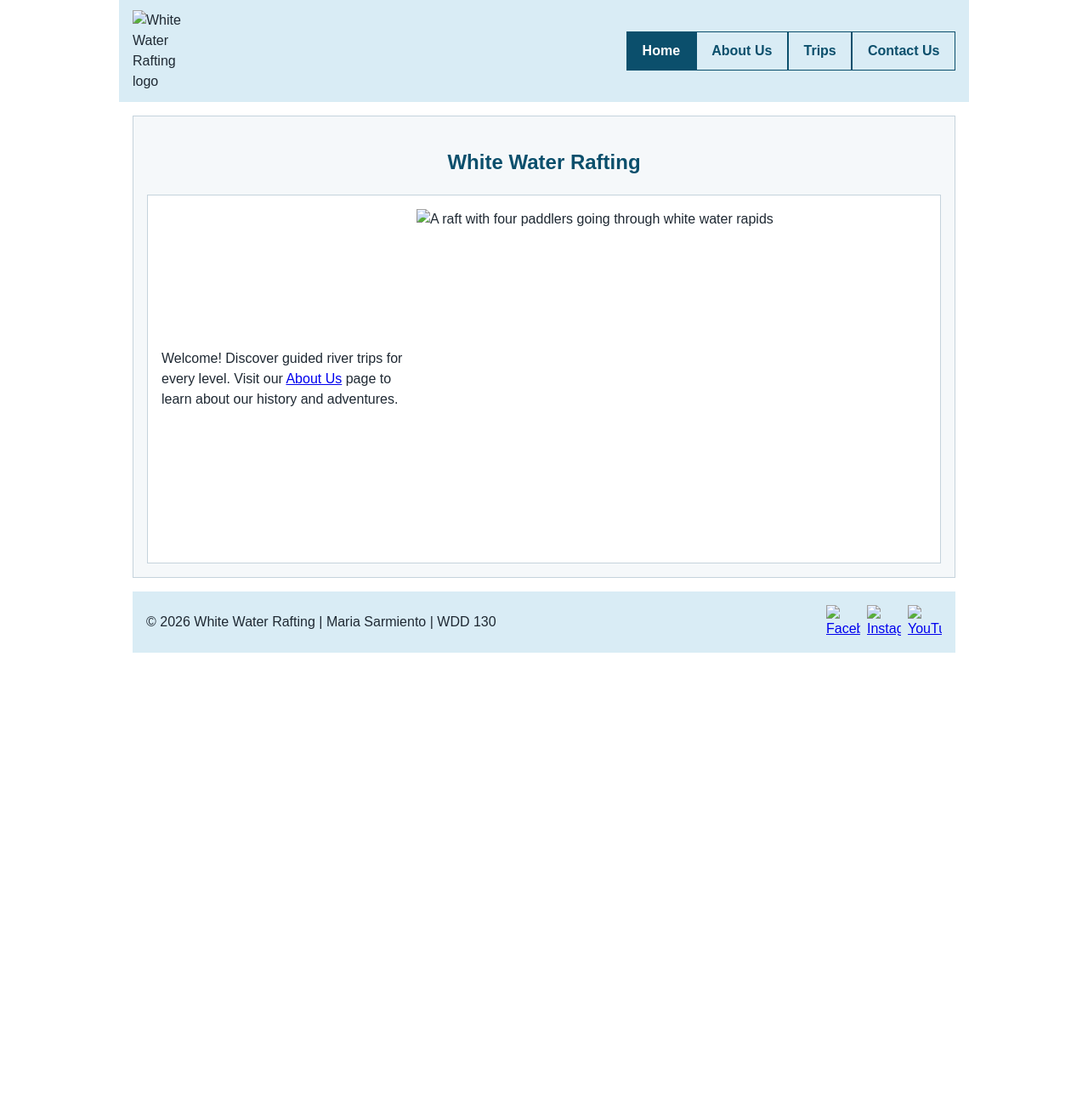
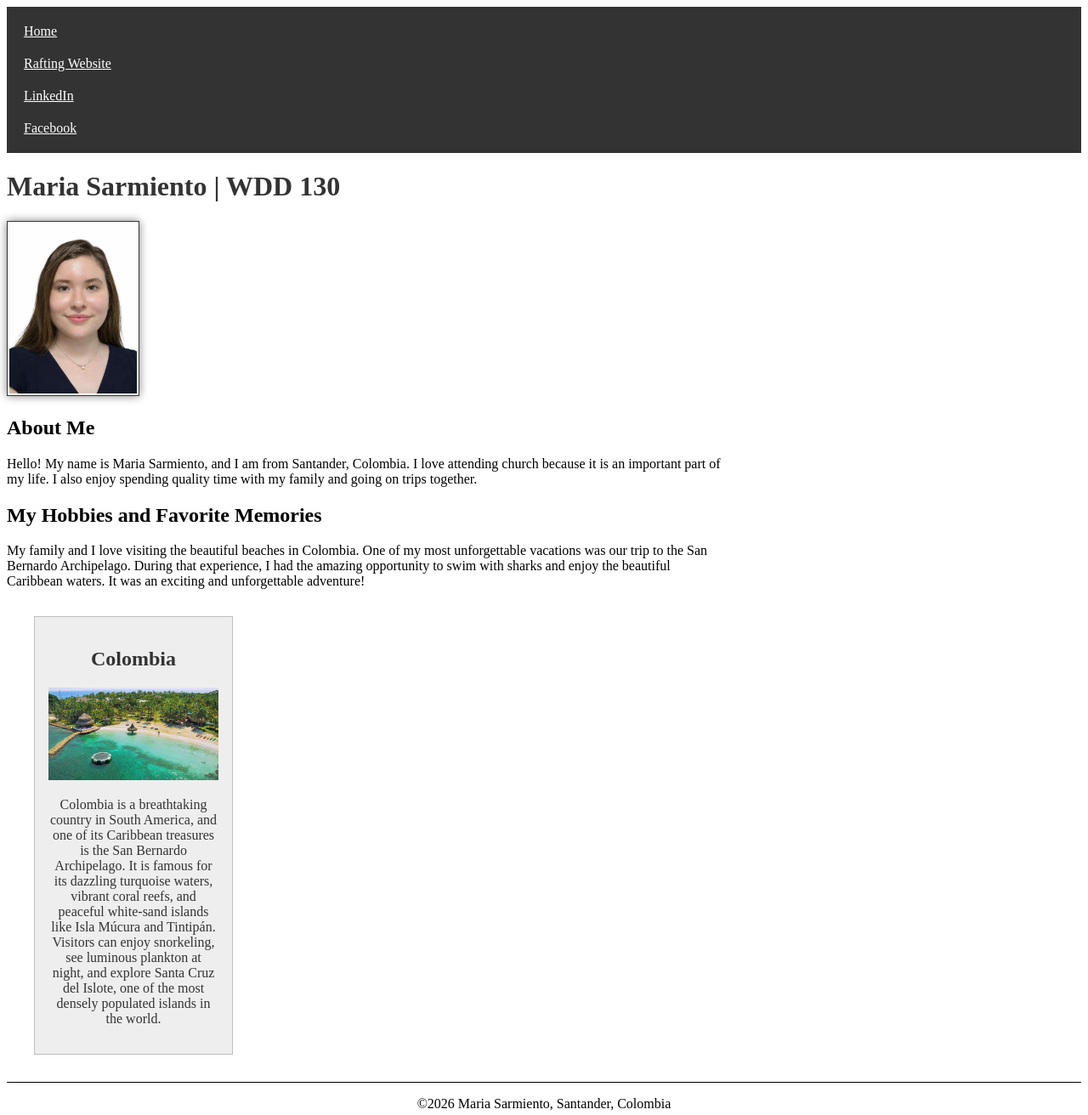
Before and after one commit to male-sarmiento/wdd130, a plain HTML site: page index.html in a window 1280 px wide. Shown: the whole page at 85% size. Before the commit the page ends 800 px from the top, so only its background shows below. Drawn offline with Linux system fonts and the light colour scheme; files that its build step writes are made by us from their sources.

Commit message:
Add files via upload

```diff
--- a/index.html
+++ b/index.html
@@ -4,42 +4,65 @@
 <head>
     <meta charset="utf-8">
     <meta name="viewport" content="width=device-width, initial-scale=1.0">
-    <title>Home | White Water Rafting</title>
-    <meta name="description" content="Learn about our white water rafting company, our history, and the river adventures waiting for you.">
+    <title>Maria Sarmiento | WDD 130</title>
+    <meta name="description" content="My personal homepage about me and my home country, Colombia.">
     <meta name="author" content="Maria Sarmiento">
-    <link rel="stylesheet" href="styles/rafting.css">
+    <link rel="stylesheet" href="styles/styles.css">
 </head>
 
 <body>
     <header>
-        <img src="images/logo.svg" alt="White Water Rafting logo" width="80" height="80">
         <nav>
-            <ul class="navigation">
-                <li><a href="index.html" class="active">Home</a></li>
-                <li><a href="about.html">About Us</a></li>
-                <li><a href="#">Trips</a></li>
-                <li><a href="#">Contact Us</a></li>
-            </ul>
+            <a href="#">Home</a>
+            <a href="wwr/">Rafting Website</a>
+            <a href="https://www.linkedin.com" target="_blank" rel="noopener">LinkedIn</a>
+            <a href="https://www.facebook.com" target="_blank" rel="noopener">Facebook</a>
         </nav>
     </header>
+    <div class="grid">
+    <main>
+        <h1>Maria Sarmiento | WDD 130</h1>
+        <img src="images/profile.jpeg" alt="Hello, my name is Maria Sarmiento" width="200">
+        <section>
+    <h2>About Me</h2>
+    <p>
+        Hello! My name is Maria Sarmiento, and I am from Santander, Colombia.
+        I love attending church because it is an important part of my life.
+        I also enjoy spending quality time with my family and going on trips
+        together.
+    </p>
+</section>
 
-    <main>
-        <section class="intro">
-            <h1>White Water Rafting</h1>
-            <div class="intro-content">
-                <p>Welcome! Discover guided river trips for every level. Visit our <a href="about.html">About Us</a> page to learn about our history and adventures.</p>
-                <img src="images/hero-rafting.webp" alt="A raft with four paddlers going through white water rapids" width="600" height="400">
-            </div>
-        </section>
+<section>
+    <h2>My Hobbies and Favorite Memories</h2>
+    <p>
+        My family and I love visiting the beautiful beaches in Colombia.
+        One of my most unforgettable vacations was our trip to the
+        San Bernardo Archipelago. During that experience, I had the
+        amazing opportunity to swim with sharks and enjoy the beautiful
+        Caribbean waters. It was an exciting and unforgettable adventure!
+    </p>
+</section>
     </main>
+    <aside>
+        <h2>Colombia</h2>
 
+        <img src="week02/images/san-bernardo.jpg" alt="Turquoise waters and tropical islands of the San Bernardo Archipelago">
+
+        <p>
+            Colombia is a breathtaking country in South America,
+            and one of its Caribbean treasures is the San Bernardo
+            Archipelago. It is famous for its dazzling turquoise
+            waters, vibrant coral reefs, and peaceful white-sand
+            islands like Isla Múcura and Tintipán. Visitors can
+            enjoy snorkeling, see luminous plankton at night, and
+            explore Santa Cruz del Islote, one of the most densely
+            populated islands in the world.
+        </p>
+    </aside>
+    </div>
     <footer>
-        <p>&copy; 2026 White Water Rafting | Maria Sarmiento | WDD 130</p>
-        <div class="social">
-            <a href="https://www.facebook.com" target="_blank" rel="noopener"><img src="images/social-share.svg" alt="Facebook" width="40" height="40"></a>
-            <a href="https://www.instagram.com" target="_blank" rel="noopener"><img src="images/social-photo.svg" alt="Instagram" width="40" height="40"></a>
-            <a href="https://www.youtube.com" target="_blank" rel="noopener"><img src="images/social-video.svg" alt="YouTube" width="40" height="40"></a>
-        </div>
+        <p>©2026 Maria Sarmiento, Santander, Colombia</p>
     </footer>
 </body>
 
```
